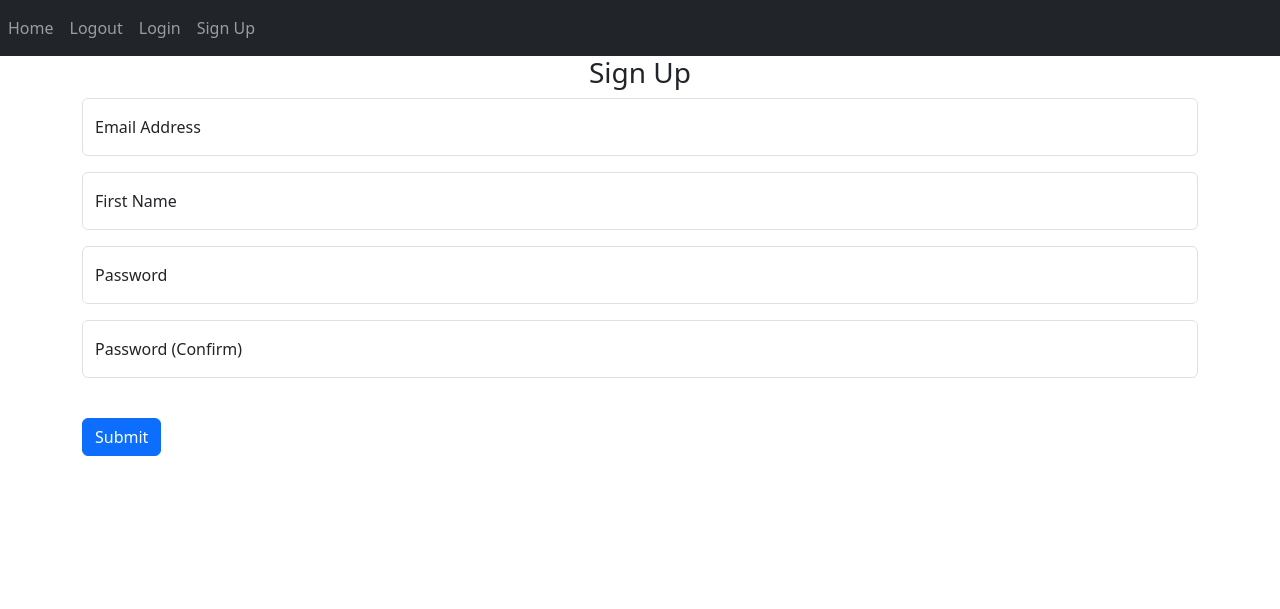
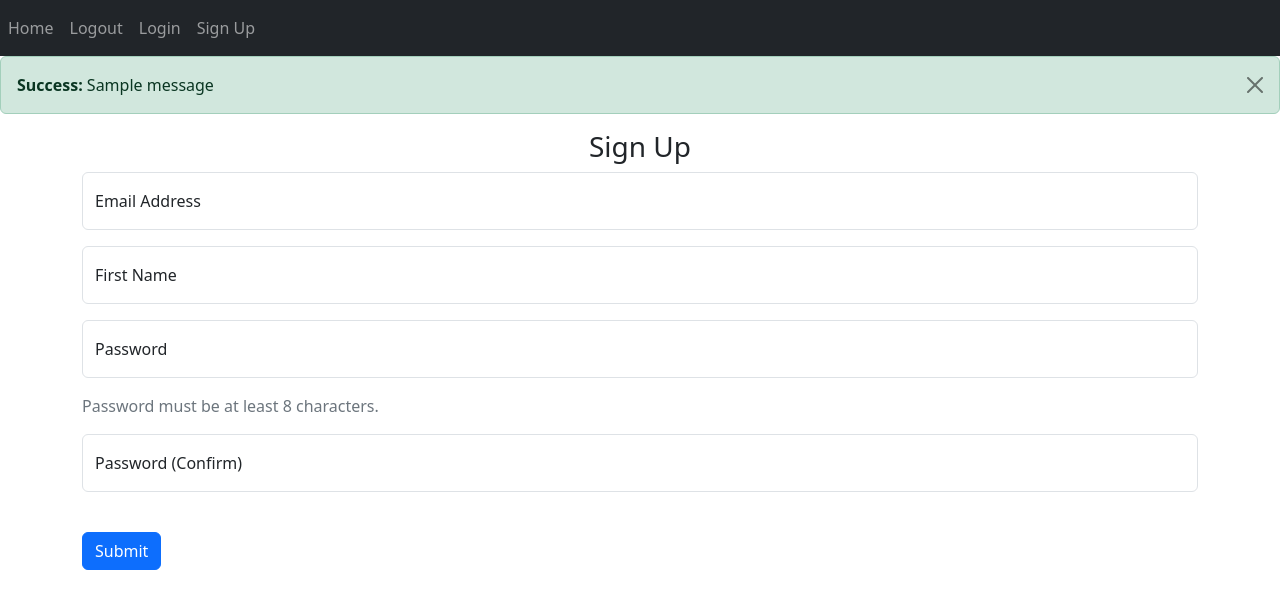
Before and after one commit to ElijahColwill/CS348-EnviroShare, a Flask app: page /sign-up in a window 1280 px wide. Shown: the top 609 px of the page. Run offline with Flask 2, Linux system fonts and the light colour scheme; one stand-in notice (Sample message) is shown; some libraries are stand-ins or nearby versions.

Commit message:
Page Styling and POST Request Handling for Sign Up Page

```diff
--- a/website/auth.py
+++ b/website/auth.py
@@ -1,9 +1,9 @@
-from flask import Blueprint, render_template
+from flask import Blueprint, render_template, request, flash
 
 auth = Blueprint('auth', __name__)
 
 
-@auth.route('/login')
+@auth.route('/login', methods=['GET', 'POST'])
 def login():
     return render_template('login.html')
 
@@ -13,6 +13,24 @@ def logout():
     return "<p>Logout</p>"
 
 
-@auth.route('/sign-up')
+@auth.route('/sign-up', methods=['GET', 'POST'])
 def sign_up():
+    if request.method == 'POST':
+        email = request.form.get('email')
+        firstName = request.form.get('firstName')
+        password1 = request.form.get('password1')
+        password2 = request.form.get('password2')
+
+        # Input Validation Checks
+        if len(email) < 4:
+            flash('Email must be at least 4 characters.', category='error')
+        elif len(firstName) < 2:
+            flash('First Name must be greater than 1 character.', category='error')
+        elif password1 != password2:
+            flash('Passwords don\'t match.', category='error')
+        elif len(password1) < 8:
+            flash('Password must be at least 8 characters.', category='error')
+        else:
+            flash('Account Created!', category='success')
+
     return render_template('sign_up.html')
--- a/website/templates/base.html
+++ b/website/templates/base.html
@@ -36,6 +36,24 @@
     </div>
 </nav>
 
+{% with messages = get_flashed_messages(with_categories=true) %}
+{% if messages %}
+{% for category, message in messages %}
+{% if category == 'error' %}
+<div class="alert alert-dismissible alert-danger" role="alert">
+    <button type="button" class="btn-close" data-dismiss="alert"></button>
+    <strong>Error: </strong> {{ message }}
+</div>
+{% else %}
+<div class="alert alert-dismissible alert-success" role="alert">
+    <button type="button" class="btn-close" data-dismiss="alert"></button>
+    <strong>Success: </strong> {{ message }}
+</div>
+{% endif %}
+{% endfor %}
+{% endif %}
+{% endwith %}
+
 <div class="container">{% block content %} {% endblock %}</div>
 <script
         src="https://code.jquery.com/jquery-3.2.1.slim.min.js"
--- a/website/templates/sign_up.html
+++ b/website/templates/sign_up.html
@@ -39,6 +39,7 @@
             />
             <label for="password1">Password</label>
         </div>
+        <p class="text-secondary"> Password must be at least 8 characters.</p>
     </div>
     <div class="form-group">
         <div class="form-floating mb-3">
```
